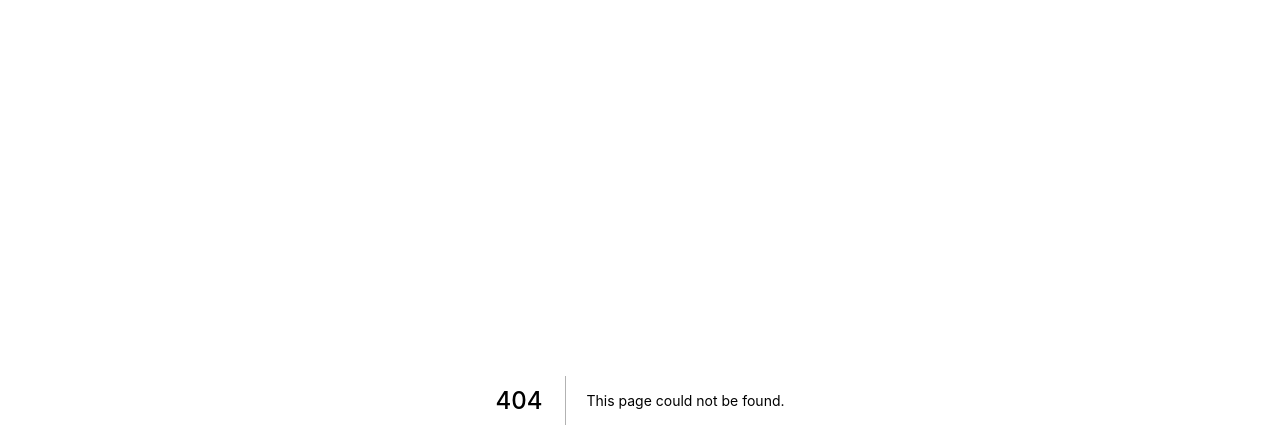
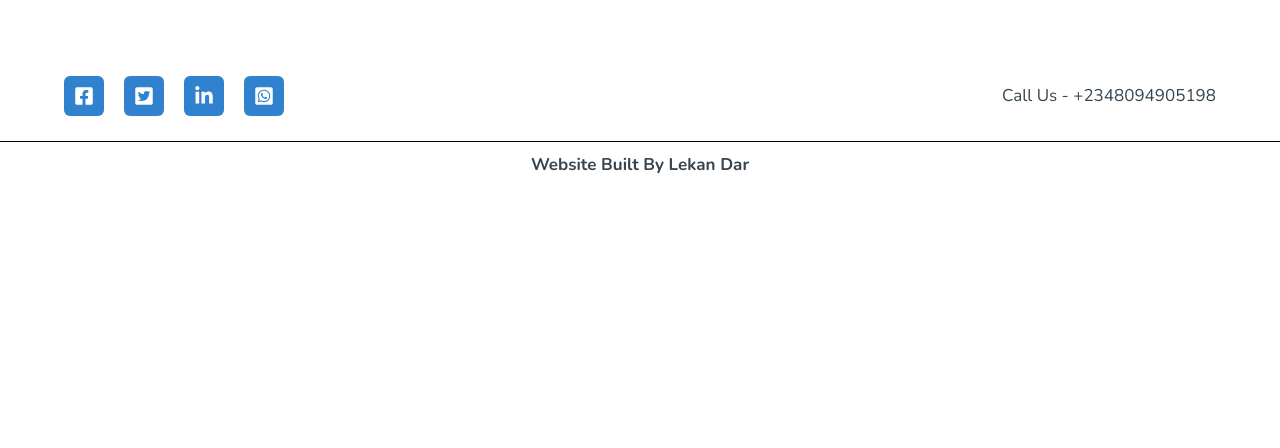
Before and after one commit to Techbrolakes/official-petcomm-website, a Next.js app: page /components/Footer in a window 1280 px wide. Before the commit this address had no page. Shown: the top 448 px of the page. Built offline with nearby package versions, Linux system fonts and the light colour scheme.

Commit message:
version-1.6

```diff
--- a/package.json
+++ b/package.json
@@ -16,6 +16,7 @@
     "next": "12.1.5",
     "react": "18.0.0",
     "react-dom": "18.0.0",
+    "react-icons": "^4.3.1",
     "swiper": "^8.1.1"
   },
   "devDependencies": {
--- /dev/null
+++ b/pages/components/Footer.tsx
@@ -0,0 +1,61 @@
+import React from "react";
+import type { NextPage } from "next";
+import { Box, Flex, IconButton, Stack, Text } from "@chakra-ui/react";
+import {
+  FaFacebookSquare,
+  FaTwitterSquare,
+  FaLinkedinIn,
+  FaWhatsappSquare,
+} from "react-icons/fa";
+
+const Footer: NextPage = () => {
+  return (
+    <>
+      <Box pt="50px">
+        <Flex
+          flexDir={{
+            base: "column",
+            lg: "row",
+          }}
+          py="2%"
+          px="5%"
+          justify="space-between"
+          borderBottomWidth="1px"
+          borderBottomColor="#000"
+          align="center"
+        >
+          <Box display="flex" gap="20px" mb={{ base: "20px", lg: "0px" }}>
+            <IconButton
+              colorScheme="blue"
+              aria-label="Search database"
+              icon={<FaFacebookSquare size="20px" />}
+            />
+            <IconButton
+              colorScheme="blue"
+              aria-label="Search database"
+              icon={<FaTwitterSquare size="20px" />}
+            />
+            <IconButton
+              colorScheme="blue"
+              aria-label="Search database"
+              icon={<FaLinkedinIn size="20px" />}
+            />
+            <IconButton
+              colorScheme="blue"
+              aria-label="Search database"
+              icon={<FaWhatsappSquare size="20px" />}
+            />
+          </Box>
+          <Box>
+            <Text textStyle="p"> Call Us - +2348094905198</Text>
+          </Box>
+        </Flex>
+        <Text textAlign="center" textStyle="h6" py="10px">
+          Website Built By Lekan Dar
+        </Text>
+      </Box>
+    </>
+  );
+};
+
+export default Footer;
--- a/theme.js
+++ b/theme.js
@@ -17,7 +17,7 @@ const theme = extendTheme({
       fontFamily: "ManropeRegular",
     },
     h6: {
-      fontSize: "25px",
+      fontSize: ["14px", "15px", "16px", "17px"],
       color: "#36454F",
       fontFamily: "NunitoBold",
     },
```
Also changed, not shown: pages/components/About.tsx (+11 -3 lines), pages/components/Community.tsx (+8 -2 lines), pages/components/Services.tsx (+7 -2 lines), pages/index.tsx (+16 -2 lines), 2 other files (tests, documents, lock files or other folders).
